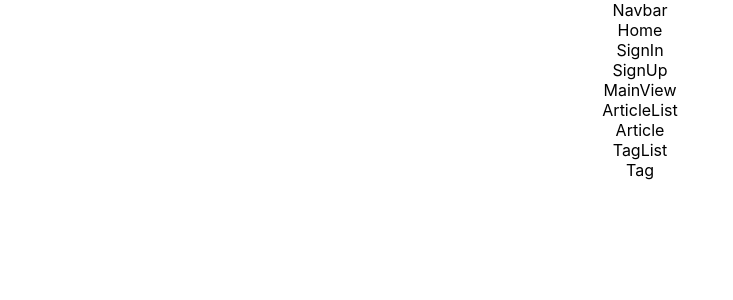
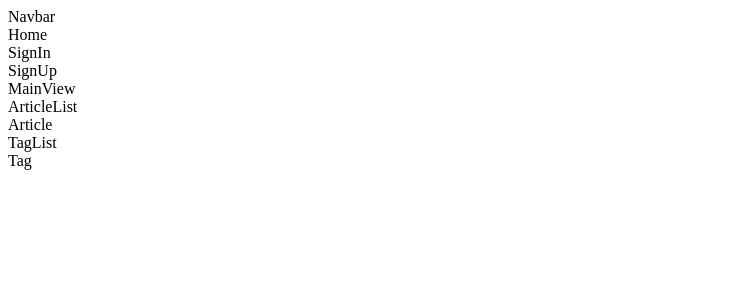
Before and after one commit to hyew-kim/react_redux_bbs, a React (Vite) app: page / in a window 1280 px wide. Shown: the top 300 px of the page, without its empty margins (0-733 px from the left). Built offline with nearby package versions, Linux system fonts and the light colour scheme.

Commit message:
Chore: unuse file delete

```diff
--- a/src/App.css
+++ /dev/null
@@ -1,42 +0,0 @@
-.App {
-  text-align: center;
-}
-
-.App-logo {
-  height: 40vmin;
-  pointer-events: none;
-}
-
-@media (prefers-reduced-motion: no-preference) {
-  .App-logo {
-    animation: App-logo-spin infinite 20s linear;
-  }
-}
-
-.App-header {
-  background-color: #282c34;
-  min-height: 100vh;
-  display: flex;
-  flex-direction: column;
-  align-items: center;
-  justify-content: center;
-  font-size: calc(10px + 2vmin);
-  color: white;
-}
-
-.App-link {
-  color: #61dafb;
-}
-
-@keyframes App-logo-spin {
-  from {
-    transform: rotate(0deg);
-  }
-  to {
-    transform: rotate(360deg);
-  }
-}
-
-button {
-  font-size: calc(10px + 2vmin);
-}
--- a/src/App.tsx
+++ b/src/App.tsx
@@ -1,6 +1,5 @@
 import { useState } from 'react'
 import logo from './logo.svg'
-import './App.css'
 import MainView from './pages/Main/MainView'
 import Navbar from './components/Navbar/Navbar'
 
--- a/src/index.css
+++ /dev/null
@@ -1,13 +0,0 @@
-body {
-  margin: 0;
-  font-family: -apple-system, BlinkMacSystemFont, 'Segoe UI', 'Roboto', 'Oxygen',
-    'Ubuntu', 'Cantarell', 'Fira Sans', 'Droid Sans', 'Helvetica Neue',
-    sans-serif;
-  -webkit-font-smoothing: antialiased;
-  -moz-osx-font-smoothing: grayscale;
-}
-
-code {
-  font-family: source-code-pro, Menlo, Monaco, Consolas, 'Courier New',
-    monospace;
-}
--- a/src/main.tsx
+++ b/src/main.tsx
@@ -1,7 +1,6 @@
 import React from 'react'
 import ReactDOM from 'react-dom/client'
 import App from './App'
-import './index.css'
 
 ReactDOM.createRoot(document.getElementById('root')!).render(
   <React.StrictMode>
```
Also changed, not shown: src/logo.svg (deleted).
